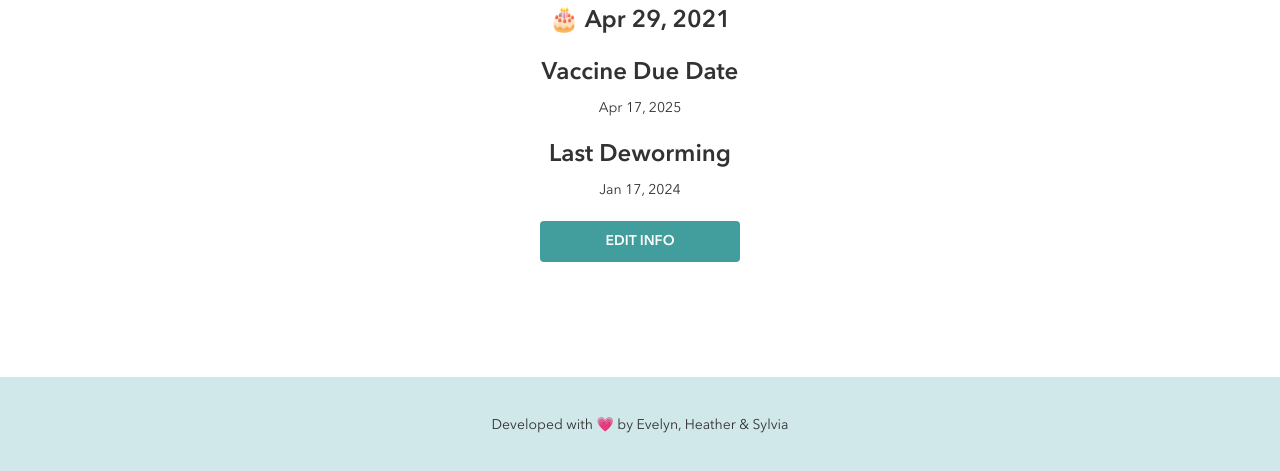
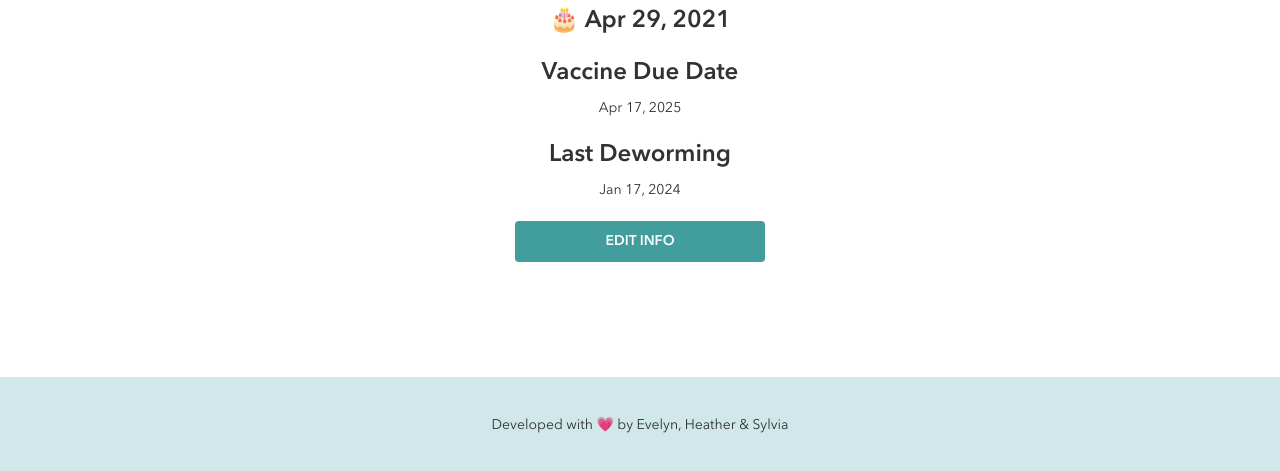
Before and after one commit to S1Y333/CatCraze, a plain HTML site: page pages/mine.html in a window 1280 px wide. Shown: the part 327-798 px from the top of the page. Drawn offline with nearby package versions, Linux system fonts and the light colour scheme.

Commit message:
modify button width on mine page

```diff
--- a/styles/mine.scss
+++ b/styles/mine.scss
@@ -34,6 +34,10 @@
 
   &__button {
     width: 200px;
+
+    @include tablet {
+      width: 250px;
+    }
   }
 
   &__form {
```
Also changed, not shown: pages/mine-edit.html (+0 -9 lines), styles/mine.css, 1 other file.
